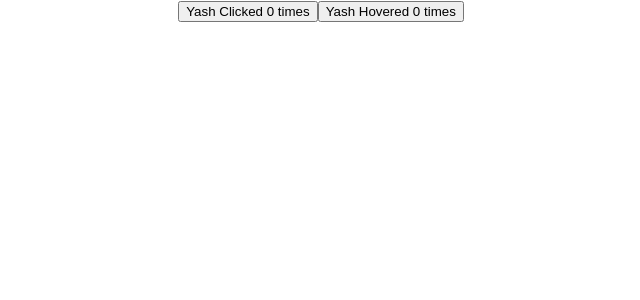
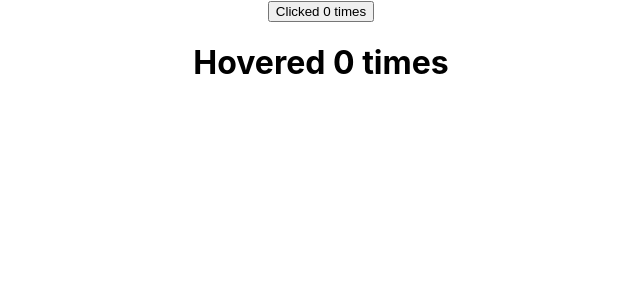
Before and after one commit to srivastavayash/Reactlearnings, a React (Create React App) app: page / in a window 1280 px wide. Shown: the top 300 px of the page, without its empty margins (319-959 px from the left). Built offline with nearby package versions, Linux system fonts and the light colour scheme; the HTML template or start-up script is replaced by a standard one.

Commit message:
Adding renderprops tutorial

```diff
--- a/src/App.js
+++ b/src/App.js
@@ -21,6 +21,9 @@ import Hero from './Components/Hero';
 import Error from './Components/Error';
 import Counter from './Components/Counter';
 import Hover from './Components/Hover';
+import Click2 from './Components/Click2';
+import Hover2 from './Components/Hover2';
+import REnderprops from './Components/REnderprops';
 class App extends Component {
   render() {
     return (
@@ -51,8 +54,15 @@ class App extends Component {
           <Hero heroname="jokey" />
         </Error>*/}
         {/* <Counter/> */}
-        <Counter name='Yash' />
-        <Hover name ='Yash'/>
+        {/* <Counter name='Yash' />
+        <Hover name ='Yash'/> */}
+        {/* <Click2/>
+        <Hover2/> */}
+      <REnderprops render={(click,increment)=>
+      (<Click2 click={click} increment={increment}/>)}/>
+      <REnderprops render={(click,increment)=>
+      (<Hover2 click={click} increment={increment}/>)}/>
+
       </div>
     );
   }
--- /dev/null
+++ b/src/Components/Click2.js
@@ -0,0 +1,14 @@
+import React, { Component } from 'react'
+
+class Click2 extends Component {
+
+  render() {
+ const {click,increment}=this.props
+ return (
+<button onClick={increment}>
+    Clicked {click} times
+</button>    )
+  }
+}
+
+export default Click2
--- /dev/null
+++ b/src/Components/Hover2.js
@@ -0,0 +1,13 @@
+import React, { Component } from 'react'
+
+export class Hover2 extends Component {
+
+    render() {
+        const {click,increment}=this.props
+        return (
+        <h1 onMouseOver={increment}>Hovered {click} times</h1>
+        )
+    }
+}
+
+export default Hover2
--- /dev/null
+++ b/src/Components/REnderprops.js
@@ -0,0 +1,22 @@
+import React, { Component } from 'react'
+class REnderprops extends Component {
+    constructor(props) {
+        super(props)
+
+        this.state = {
+           click:0
+        }
+      }
+          increment=()=>{
+           this.setState(prevState=>{
+              return{click:prevState.click+1}
+           })
+          }
+    render() {
+    return (
+      <div>{this.props.render(this.state.click,this.increment)}</div>
+    )
+  }
+}
+
+export default REnderprops
```
